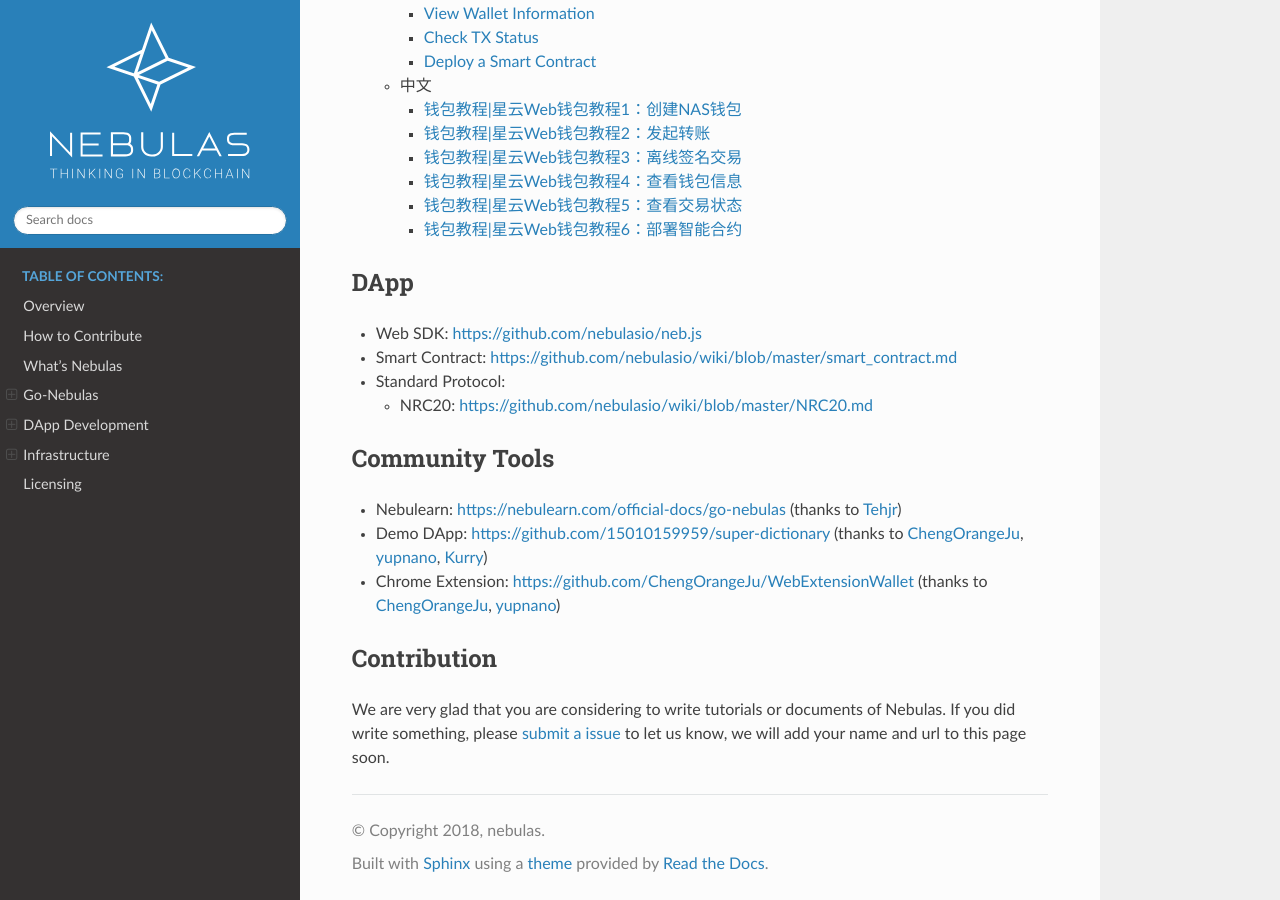
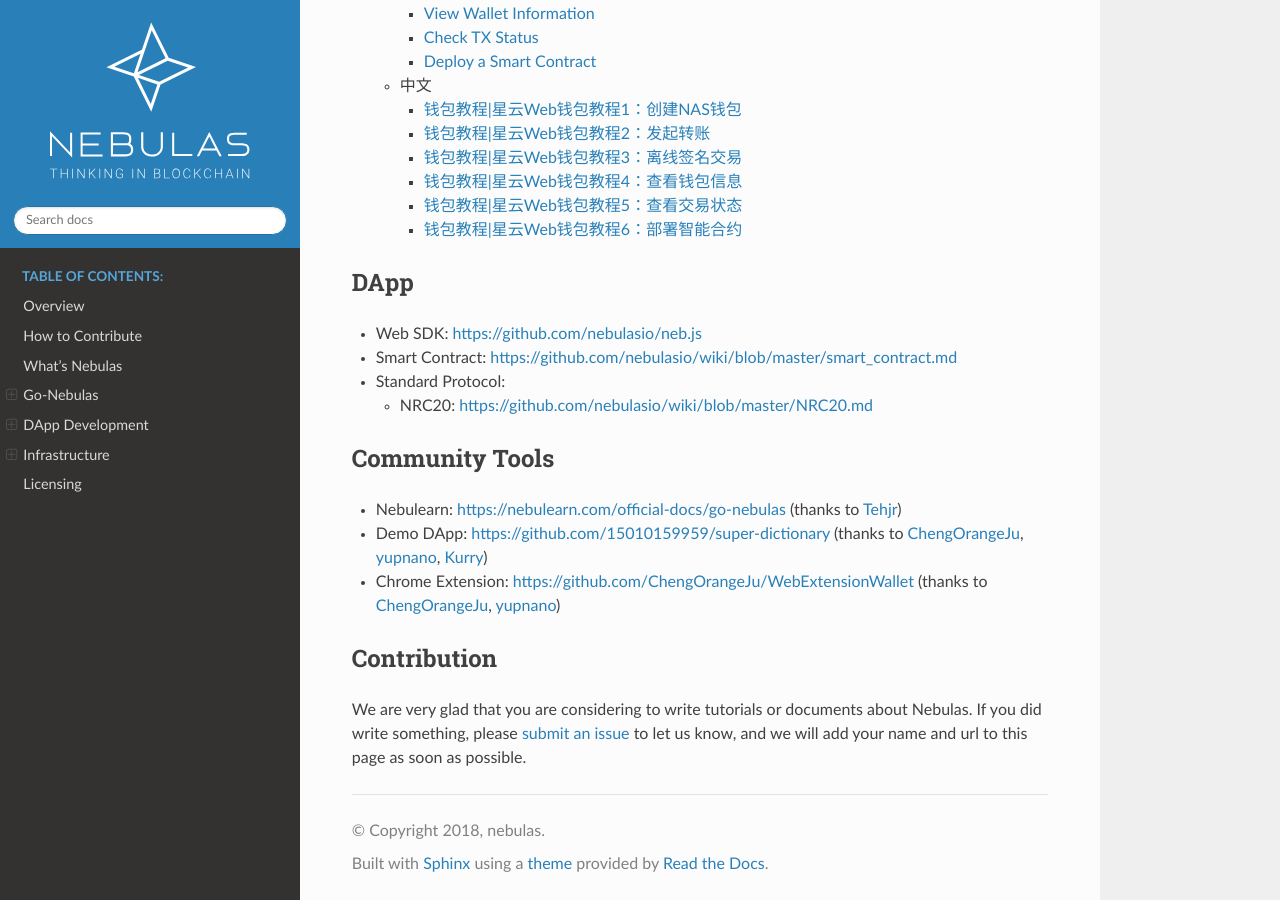
Before and after one commit to nebulasio/nebdocs, a Sphinx documentation site: the page built from docs/tutorials-1.md, in a window 1280 px wide and 900 px high, scrolled down 1022 px. Built offline with Sphinx 7.4.7 and the Read the Docs theme 2.0.0, drawn with Linux system fonts in a browser that asks for light colours; some of the changed lines change nothing that is shown; some of the changed text lies outside the part shown.

Commit message:
Update tutorials-1.md

```diff
--- a/docs/tutorials-1.md
+++ b/docs/tutorials-1.md
@@ -11,8 +11,8 @@
 ## Go-Nebulas
 
 * Wiki: [https://github.com/nebulasio/wiki](https://github.com/nebulasio/wiki)
-* Join Testnet: [https://github.com/nebulasio/wiki/blob/master/testnet.md](https://github.com/nebulasio/wiki/blob/master/testnet.md)
-* Join Mainnet: [https://github.com/nebulasio/wiki/blob/master/mainnet.md](https://github.com/nebulasio/wiki/blob/master/mainnet.md)
+* Join the Testnet: [https://github.com/nebulasio/wiki/blob/master/testnet.md](https://github.com/nebulasio/wiki/blob/master/testnet.md)
+* Join the Mainnet: [https://github.com/nebulasio/wiki/blob/master/mainnet.md](https://github.com/nebulasio/wiki/blob/master/mainnet.md)
 * Explorer: [https://explorer.nebulas.io](https://explorer.nebulas.io)
 * Tutorials:
   * English 101
@@ -61,4 +61,4 @@
 
 ## Contribution
 
-We are very glad that you are considering to write tutorials or documents of Nebulas. If you did write something, please [submit a issue](https://github.com/nebulasio/wiki/issues/new) to let us know, we will add your name and url to this page soon.
+We are very glad that you are considering to write tutorials or documents about Nebulas. If you did write something, please [submit an issue](https://github.com/nebulasio/wiki/issues/new) to let us know, and we will add your name and url to this page as soon as possible.
```
